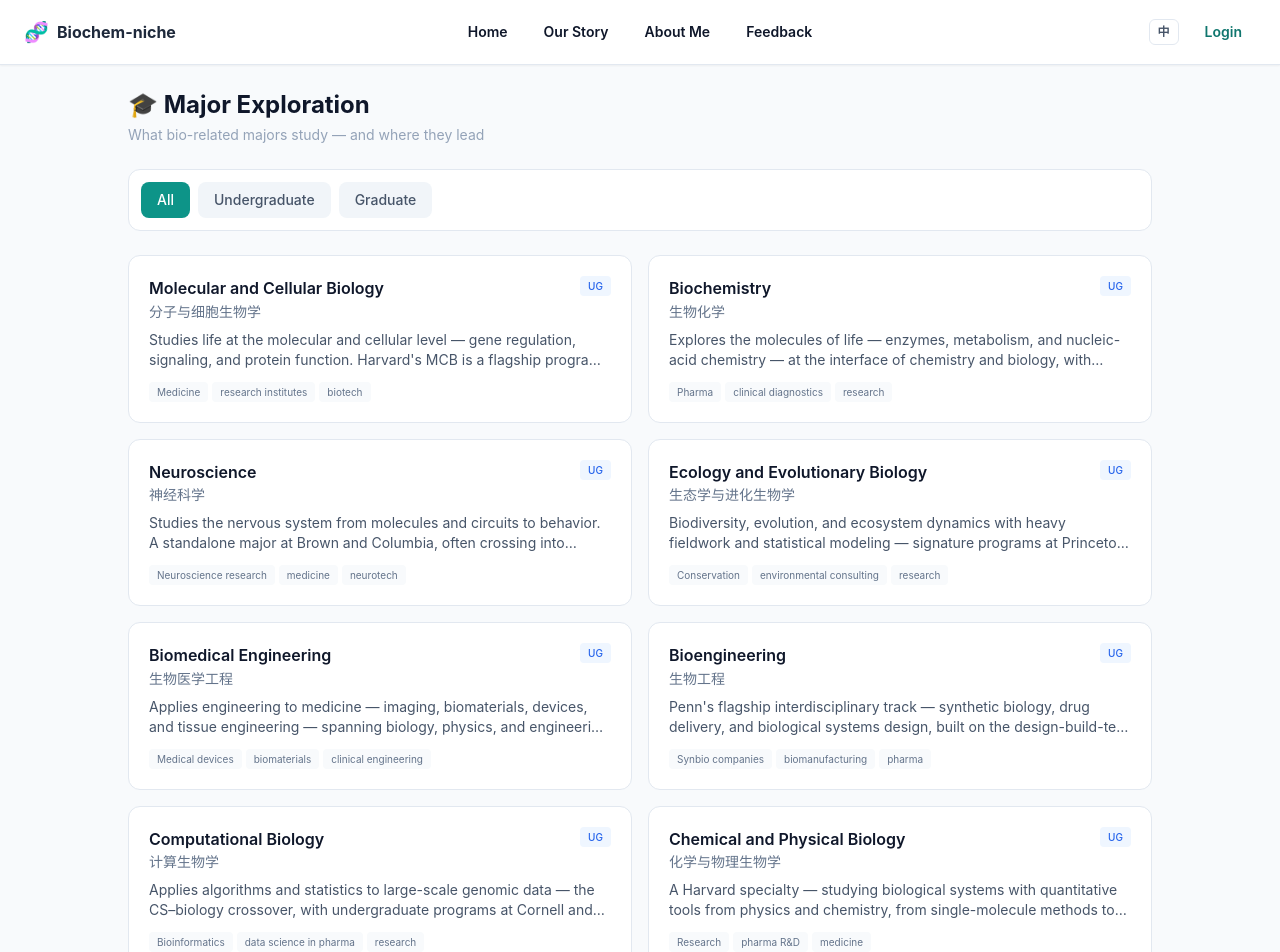
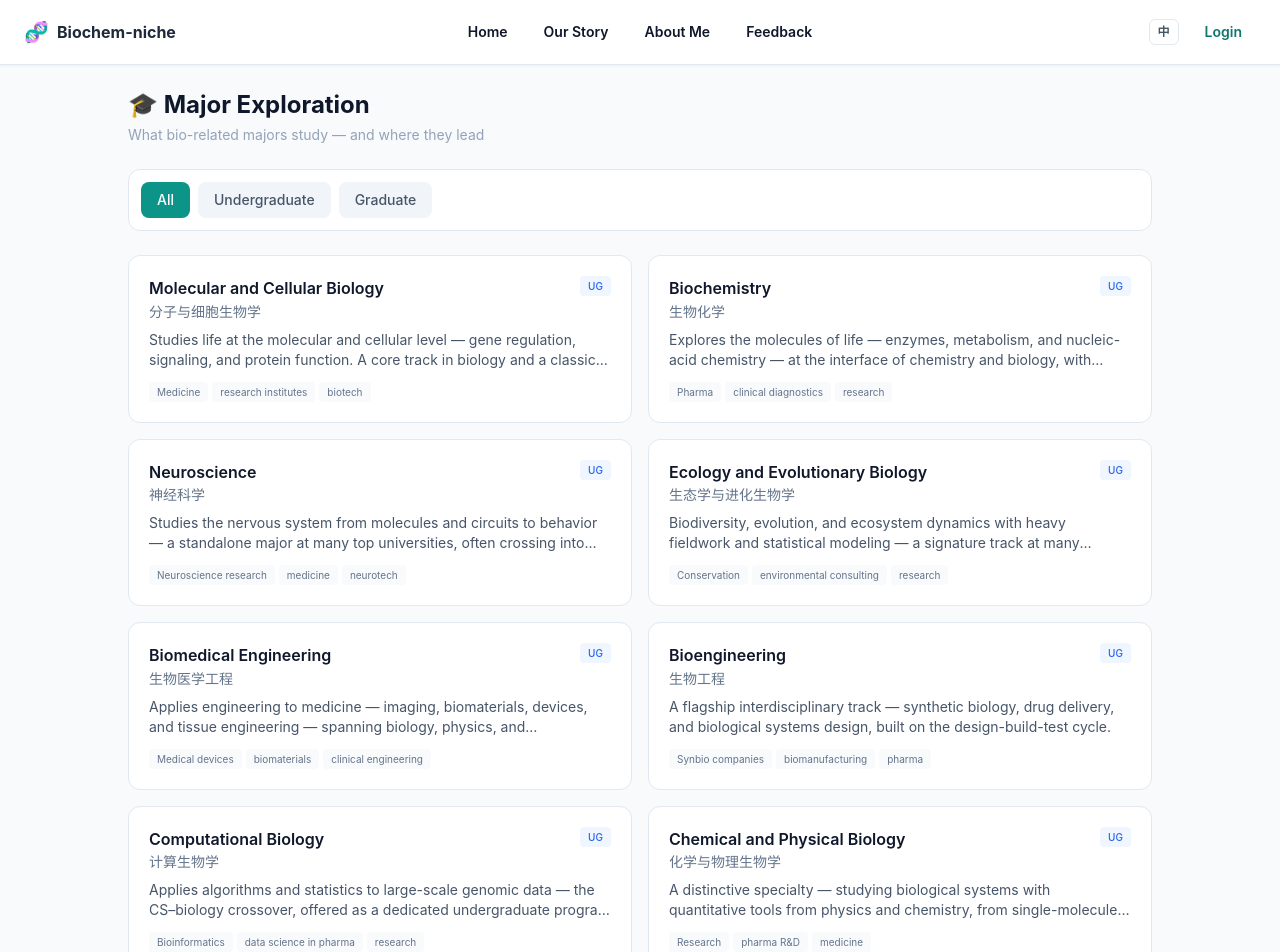
Before and after one commit to Bio-innovator/biochem-V2, a Next.js app: page /majors in a window 1280 px wide. Shown: the top 952 px of the page. Built offline with nearby package versions, Linux system fonts and the light colour scheme.

Commit message:
majors: remove university names from guide

```diff
--- a/data/majors.ts
+++ b/data/majors.ts
@@ -1,6 +1,5 @@
 // 专业方向静态数据库 —— 随代码直接发布，不再依赖数据库
-// 专业名称参考哈佛、耶鲁、普林斯顿、宾大、哥伦比亚、康奈尔、布朗等校的
-// 生物相关学科设置（本科 12 个 + 研究生 6 个），内容为自撰中英双语介绍
+// 专业名称参考美国顶尖高校的生物相关学科设置（本科 12 个 + 研究生 6 个），内容为自撰中英双语介绍
 
 export interface Major {
   id: string;
@@ -23,9 +22,9 @@ export const MAJORS: Major[] = [
     nameZh: '分子与细胞生物学',
     level: 'undergraduate',
     descriptionZh:
-      '研究细胞与分子层面的生命机制，涵盖基因表达调控、细胞信号转导、蛋白质结构与功能。哈佛的 MCB 是该方向的代表项目，也是通往医学院的主流路径之一。',
+      '研究细胞与分子层面的生命机制，涵盖基因表达调控、细胞信号转导、蛋白质结构与功能。这是生物学最核心的方向之一，也是通往医学院的主流路径。',
     descriptionEn:
-      'Studies life at the molecular and cellular level — gene regulation, signaling, and protein function. Harvard\'s MCB is a flagship program and a classic pre-med path.',
+      'Studies life at the molecular and cellular level — gene regulation, signaling, and protein function. A core track in biology and a classic pre-med path.',
     skillsZh: '分子克隆、蛋白纯化、细胞培养、荧光显微成像',
     skillsEn: 'Molecular cloning, protein purification, cell culture, fluorescence microscopy',
     careersZh: '医学院、科研机构、生物技术公司、制药企业',
@@ -51,9 +50,9 @@ export const MAJORS: Major[] = [
     nameZh: '神经科学',
     level: 'undergraduate',
     descriptionZh:
-      '从分子、神经环路到行为多个层级研究神经系统。布朗、哥伦比亚等校设有独立本科专业，常与医学研究和人工智能交叉。',
+      '从分子、神经环路到行为多个层级研究神经系统，在许多顶尖大学都设有独立本科专业，常与医学研究和人工智能交叉。',
     descriptionEn:
-      'Studies the nervous system from molecules and circuits to behavior. A standalone major at Brown and Columbia, often crossing into medicine and AI.',
+      'Studies the nervous system from molecules and circuits to behavior — a standalone major at many top universities, often crossing into medicine and AI.',
     skillsZh: '电生理记录、动物行为学实验、脑成像、数据分析',
     skillsEn: 'Electrophysiology, behavioral assays, brain imaging, data analysis',
     careersZh: '神经科研、医学、脑机接口、制药',
@@ -65,9 +64,9 @@ export const MAJORS: Major[] = [
     nameZh: '生态学与进化生物学',
     level: 'undergraduate',
     descriptionZh:
-      '研究物种多样性、进化机制与生态系统动态，包含大量野外调查与统计建模，是普林斯顿与耶鲁的招牌方向。',
+      '研究物种多样性、进化机制与生态系统动态，包含大量野外调查与统计建模，是许多研究型大学的招牌方向。',
     descriptionEn:
-      'Biodiversity, evolution, and ecosystem dynamics with heavy fieldwork and statistical modeling — signature programs at Princeton and Yale.',
+      'Biodiversity, evolution, and ecosystem dynamics with heavy fieldwork and statistical modeling — a signature track at many research universities.',
     skillsZh: '样方与野外调查、物种鉴定、统计建模、GIS 分析',
     skillsEn: 'Quadrat & field surveys, taxonomy, statistical modeling, GIS',
     careersZh: '生态保护机构、环境咨询、科研院所、自然资源管理',
@@ -79,9 +78,9 @@ export const MAJORS: Major[] = [
     nameZh: '生物医学工程',
     level: 'undergraduate',
     descriptionZh:
-      '用工程手段解决医学问题：医学影像、生物材料、器械设计与组织工程，课程横跨生物、物理与工程，哥伦比亚与宾大均有强势项目。',
+      '用工程手段解决医学问题：医学影像、生物材料、器械设计与组织工程，课程横跨生物、物理与工程，是工科强校的热门方向。',
     descriptionEn:
-      'Applies engineering to medicine — imaging, biomaterials, devices, and tissue engineering — spanning biology, physics, and engineering at Columbia and Penn.',
+      'Applies engineering to medicine — imaging, biomaterials, devices, and tissue engineering — spanning biology, physics, and engineering.',
     skillsZh: '生物材料、信号处理、CAD 制图、原型设计',
     skillsEn: 'Biomaterials, signal processing, CAD, prototyping',
     careersZh: '医疗器械、生物材料企业、临床工程、继续深造',
@@ -93,9 +92,9 @@ export const MAJORS: Major[] = [
     nameZh: '生物工程',
     level: 'undergraduate',
     descriptionZh:
-      '宾大的代表性交叉学科，覆盖合成生物学、药物递送与生物系统的设计改造，强调“设计—构建—测试”的工程思维。',
+      '代表性的交叉学科，覆盖合成生物学、药物递送与生物系统的设计改造，强调“设计—构建—测试”的工程思维。',
     descriptionEn:
-      'Penn\'s flagship interdisciplinary track — synthetic biology, drug delivery, and biological systems design, built on the design-build-test cycle.',
+      'A flagship interdisciplinary track — synthetic biology, drug delivery, and biological systems design, built on the design-build-test cycle.',
     skillsZh: '基因线路设计、发酵工艺、系统建模、实验自动化',
     skillsEn: 'Gene-circuit design, fermentation, systems modeling, lab automation',
     careersZh: '合成生物学公司、生物制造、制药、科技创业',
@@ -107,9 +106,9 @@ export const MAJORS: Major[] = [
     nameZh: '计算生物学',
     level: 'undergraduate',
     descriptionZh:
-      '用算法与统计方法处理基因组等大规模生物数据，是生物与计算机科学的交叉学科，康奈尔、布朗均设有本科项目。',
+      '用算法与统计方法处理基因组等大规模生物数据，是生物与计算机科学的交叉学科，不少高校设有独立本科项目。',
     descriptionEn:
-      'Applies algorithms and statistics to large-scale genomic data — the CS–biology crossover, with undergraduate programs at Cornell and Brown.',
+      'Applies algorithms and statistics to large-scale genomic data — the CS–biology crossover, offered as a dedicated undergraduate program at many universities.',
     skillsZh: 'Python / R、序列比对分析、机器学习、统计推断',
     skillsEn: 'Python / R, sequence analysis, machine learning, statistical inference',
     careersZh: '生物信息岗位、药企数据科学、科研机构',
@@ -121,9 +120,9 @@ export const MAJORS: Major[] = [
     nameZh: '化学与物理生物学',
     level: 'undergraduate',
     descriptionZh:
-      '哈佛特色专业，用物理与化学的定量工具研究生物体系——单分子技术、生物物理与化学生物学的结合，适合数理基础扎实的学生。',
+      '极具特色的交叉专业，用物理与化学的定量工具研究生物体系——单分子技术、生物物理与化学生物学的结合，适合数理基础扎实的学生。',
     descriptionEn:
-      'A Harvard specialty — studying biological systems with quantitative tools from physics and chemistry, from single-molecule methods to chemical biology.',
+      'A distinctive specialty — studying biological systems with quantitative tools from physics and chemistry, from single-molecule methods to chemical biology.',
     skillsZh: '单分子技术、光谱学、定量建模、仪器搭建',
     skillsEn: 'Single-molecule techniques, spectroscopy, quantitative modeling, instrumentation',
     careersZh: '科研院所、制药研发、医学院、交叉学科深造',
@@ -163,9 +162,9 @@ export const MAJORS: Major[] = [
     nameZh: '植物生物学',
     level: 'undergraduate',
     descriptionZh:
-      '康奈尔的传统强项：植物发育、光合作用与环境适应、作物改良，把分子生物学连接到农业、生态与食品安全。',
+      '农学强校的传统强项：植物发育、光合作用与环境适应、作物改良，把分子生物学连接到农业、生态与食品安全。',
     descriptionEn:
-      'A Cornell strength — plant development, photosynthesis, environmental adaptation, and crop improvement, linking molecular biology to agriculture and food security.',
+      'A traditional strength of agricultural powerhouses — plant development, photosynthesis, environmental adaptation, and crop improvement, linking molecular biology to agriculture and food security.',
     skillsZh: '植物分子生物学、温室实验、田间试验设计',
     skillsEn: 'Plant molecular biology, greenhouse experiments, field-trial design',
     careersZh: '农业科技、种业公司、生态研究机构',
@@ -177,9 +176,9 @@ export const MAJORS: Major[] = [
     nameZh: '认知科学',
     level: 'undergraduate',
     descriptionZh:
-      '耶鲁、宾大等校的交叉专业，从心理学、神经科学与计算的角度研究心智与行为，可选择神经科学或计算方向深化。',
+      '许多顶尖高校开设的交叉专业，从心理学、神经科学与计算的角度研究心智与行为，可选择神经科学或计算方向深化。',
     descriptionEn:
-      'An interdisciplinary major at Yale and Penn — mind and behavior through psychology, neuroscience, and computation, with tracks into neuroscience or AI.',
+      'An interdisciplinary major at many top universities — mind and behavior through psychology, neuroscience, and computation, with tracks into neuroscience or AI.',
     skillsZh: '实验设计、行为数据分析、计算建模',
     skillsEn: 'Experimental design, behavioral data analysis, computational modeling',
     careersZh: '科研机构、用户体验研究、医学、人工智能',
@@ -234,9 +233,9 @@ export const MAJORS: Major[] = [
     nameZh: '流行病学与公共卫生',
     level: 'graduate',
     descriptionZh:
-      '用统计方法与人群数据研究疾病的分布、成因与干预策略，新冠疫情后全球需求显著上升，常春藤各校均设有公共卫生学院。',
+      '用统计方法与人群数据研究疾病的分布、成因与干预策略，新冠疫情后全球需求显著上升，许多顶尖大学均设有公共卫生学院。',
     descriptionEn:
-      'Studies disease distribution and interventions with population-level data and statistics; demand surged after COVID-19, with schools of public health across the Ivy League.',
+      'Studies disease distribution and interventions with population-level data and statistics; demand surged after COVID-19, and many top universities run dedicated schools of public health.',
     skillsZh: '流行病学方法、生物统计、卫生政策分析',
     skillsEn: 'Epidemiological methods, biostatistics, health policy analysis',
     careersZh: '疾控中心、国际组织、卫生政策机构',
@@ -250,7 +249,7 @@ export const MAJORS: Major[] = [
     descriptionZh:
       '面向产业的硕士项目，融合分子技术、生物工艺与商业化课程，培养直通生物医药产业的复合型人才。',
     descriptionEn:
-      'An industry-oriented master\'s combining molecular techniques, bioprocessing, and commercialization — a direct pipeline into biopharma.',
+      "An industry-oriented master's combining molecular techniques, bioprocessing, and commercialization — a direct pipeline into biopharma.",
     skillsZh: '生物工艺开发、GMP 规范、项目管理',
     skillsEn: 'Bioprocess development, GMP, project management',
     careersZh: '生物医药公司、技术转移办公室、产品管理',
@@ -264,7 +263,7 @@ export const MAJORS: Major[] = [
     descriptionZh:
       '研究生层面聚焦神经环路与分子机制，常用模式动物、光遗传与成像技术解析大脑的工作原理，与阿尔兹海默症等疾病研究直接相关。',
     descriptionEn:
-      'Graduate focus on neural circuits and molecular mechanisms, using model organisms, optogenetics, and imaging to decode the brain — directly relevant to diseases like Alzheimer\'s.',
+      "Graduate focus on neural circuits and molecular mechanisms, using model organisms, optogenetics, and imaging to decode the brain — directly relevant to diseases like Alzheimer's.",
     skillsZh: '神经环路示踪、光遗传学、钙成像',
     skillsEn: 'Circuit tracing, optogenetics, calcium imaging',
     careersZh: '神经科学研究、药企、脑科学研究机构',
```
